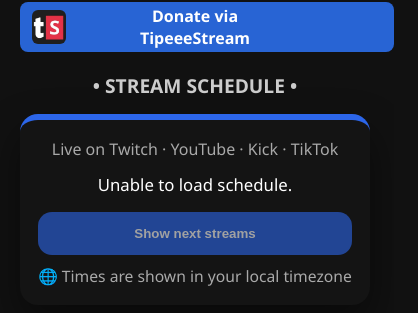
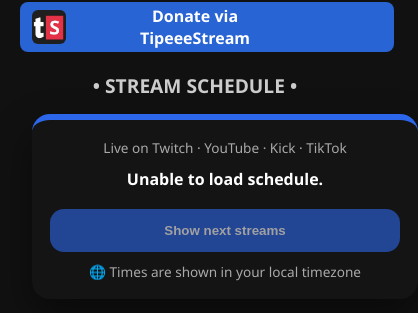
Before and after one commit to angelopab/angelopab.github.io, a plain HTML site: page index.html in a window 390 px wide. Shown: the part 787-1100 px from the top of the page, 418 px wide, since content can reach past the window. Drawn offline with Linux system fonts and the light colour scheme; no server answers.

Commit message:
Improve schedule widget CSS for responsiveness
Updated the schedule widget styles to enhance responsiveness and consistency. Adjusted container widths, font sizes, padding, and margins for better alignment and mobile support. Improved button and card styling to match design specifications.

```diff
--- a/assets/css/schedule-widget.css
+++ b/assets/css/schedule-widget.css
@@ -1,39 +1,62 @@
 /* assets/css/schedule-widget.css */
-.ap-schedule { margin: 0 auto; max-width: 860px; }
+
+/* Match button container width */
+.ap-schedule {
+  margin: 0 auto;
+  width: 100%;
+  max-width: 860px; /* same as buttons */
+  padding: 0 12px;
+}
+
 .ap-card {
   background: #141414;
   border-radius: 22px;
-  padding: 24px;
+  padding: 22px;
+  border-top: 6px solid #2c66ea;
   box-shadow: 0 18px 40px rgba(0,0,0,.45);
-  border-top: 6px solid #2c66ea; /* blue accent */
+  width: 100%;
 }
+
 .ap-platforms {
   color: #a9a9a9;
   text-align: center;
-  margin-bottom: 14px;
+  font-size: clamp(.85rem, 1.2vw, 1rem);
+  margin-bottom: 12px;
 }
+
+/* Smaller and responsive title */
 .ap-next {
   text-align: center;
-  font-size: clamp(1.05rem, 2.3vw, 1.9rem);
-  line-height: 1.3;
-  margin: 8px 0 16px;
+  font-size: clamp(1rem, 2vw, 1.5rem);
+  font-weight: 600;
+  line-height: 1.35;
+  margin: 10px 0 18px;
 }
+
 .ap-list {
-  list-style: none; padding: 0; margin: 14px 0 0;
+  list-style: none;
+  padding: 0;
+  margin: 14px 0 0;
 }
+
 .ap-item {
   padding: 6px 0;
   display: flex;
-  gap: .5rem;
+  flex-wrap: wrap;
+  gap: .35rem;
   justify-content: center;
+  font-size: clamp(.9rem, 1.3vw, 1.1rem);
   color: #dcdcdc;
 }
-.ap-item-date { font-weight: 600; }
-.ap-item-title { opacity: .9; }
+
+.ap-item-date {
+  font-weight: 600;
+}
 
 .ap-toggle.btn-accent {
   display: block;
-  width: min(720px, 100%);
+  width: 100%;
+  max-width: 860px; /* match support buttons */
   margin: 0 auto 10px;
   background: #2c66ea;
   color: #fff;
@@ -44,6 +67,7 @@
   cursor: pointer;
   transition: transform .05s ease, filter .2s ease;
 }
+
 .ap-toggle.btn-accent:active { transform: translateY(1px); }
 .ap-toggle.btn-accent:disabled { opacity: .6; cursor: default; }
 
@@ -51,11 +75,19 @@
   text-align: center;
   color: #a9a9a9;
   margin-top: 10px;
-  font-size: .98rem;
+  font-size: clamp(.85rem, 1vw, .95rem);
 }
 
-/* Responsive tweaks */
+/* Mobile adjustments */
 @media (max-width: 560px) {
-  .ap-card { padding: 18px; border-radius: 18px; }
-  .ap-toggle.btn-accent { border-radius: 14px; }
+  .ap-card {
+    padding: 18px;
+    border-radius: 18px;
+  }
+  .ap-next {
+    font-size: clamp(1rem, 4vw, 1.3rem);
+  }
+  .ap-toggle.btn-accent {
+    border-radius: 14px;
+  }
 }
```
